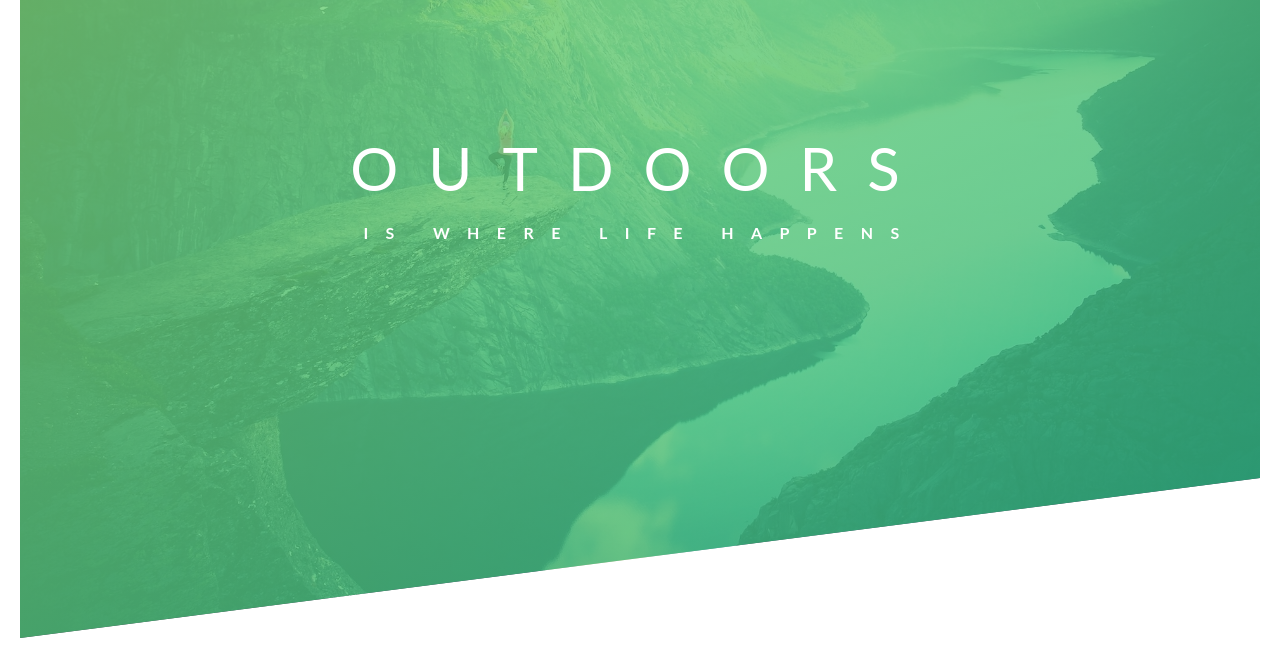
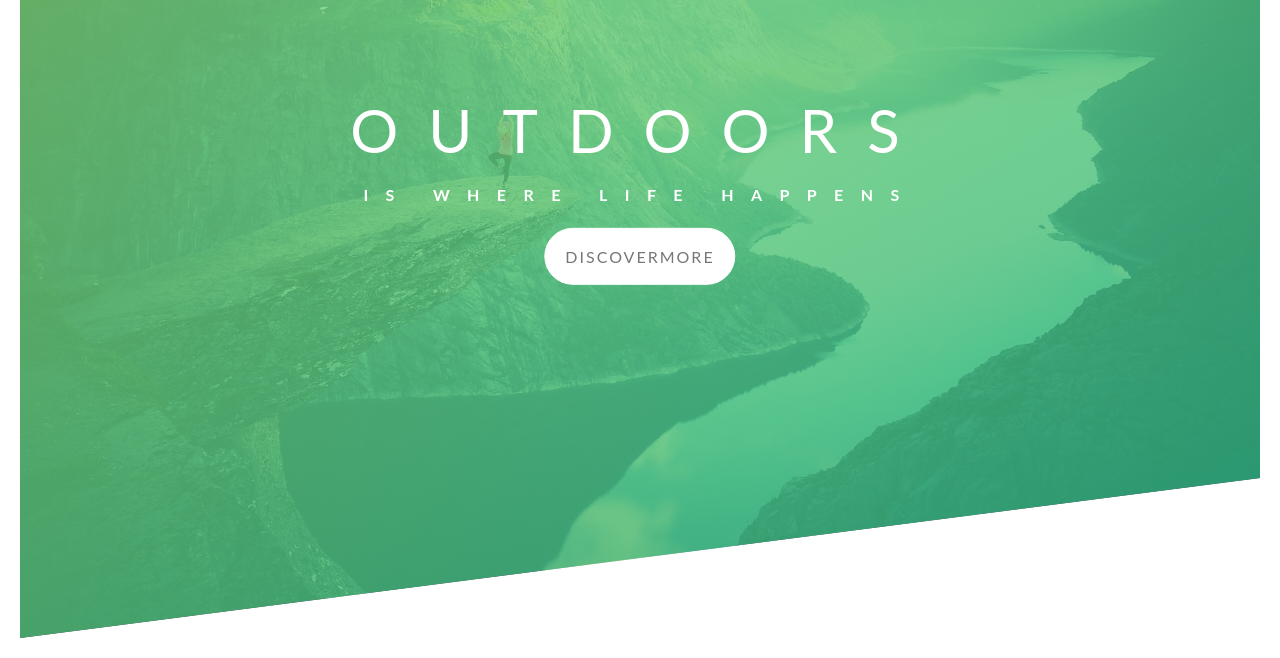
Before and after one commit to chandusai/Natours, a plain HTML site: page index.html in a window 1280 px wide. Shown: the part 142-800 px from the top of the page. Drawn offline with Linux system fonts and the light colour scheme.

Commit message:
Added a button to header

```diff
--- a/css/styles.css
+++ b/css/styles.css
@@ -32,6 +32,7 @@ body{
   position: absolute;
   left:50%;
   top:40%;
+  text-align: center;
   transform: translate(-50% ,-50%);
 }
 .heading-primary{
@@ -39,6 +40,7 @@ body{
   text-align: center;
   text-transform: uppercase;
   backface-visibility: hidden;
+  margin-bottom: 20px;
   }
   .heading-primary-main{
     display:block;
@@ -86,3 +88,28 @@ body{
    }
 
  }
+ .btn{
+   text-decoration: none;
+   color:#777;
+   border:1px solid #fff;
+   border-radius: 90px;
+   padding:14px 20px;
+   display:inline-block;
+   background: #fff;
+   letter-spacing: 2px;
+   font-weight: 400;
+   text-transform: uppercase;
+   animation: moveInTop 2s ease-out;
+ }
+
+ @keyframes moveInTop{
+   0%{
+     opacity:0;
+     transform: translateY(-40px)
+   }
+   100%{
+     opacity:1;
+     transform:translate(0)
+
+   }
+ }
--- a/index.html
+++ b/index.html
@@ -22,8 +22,8 @@
                     OutDoors
                 </span>
                 <span class="heading-primary-sub">is where life happens</span>
-
             </h1>
+            <a href="#" class="btn btn-white">Discovermore</a>
         </div>
 
     </header>
```
